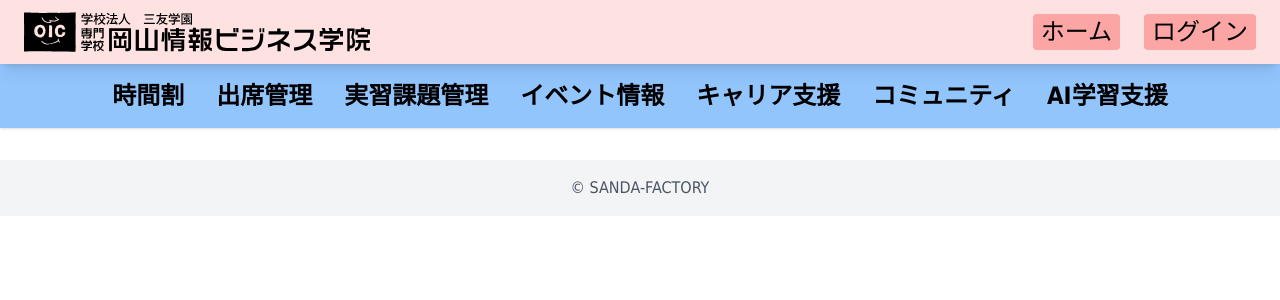
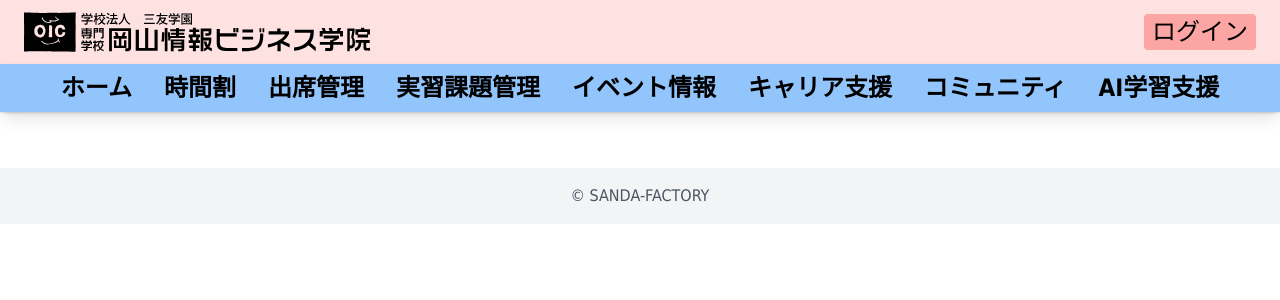
Before and after one commit to shino1892/OIC-Web-Portal, a Next.js app in the folder frontend/: page / in a window 1280 px wide. Shown: the top 300 px of the page. Built offline with nearby package versions, Linux system fonts and the light colour scheme.

Commit message:
update 各種navヘッダーへ統合

```diff
--- a/frontend/src/app/layout.tsx
+++ b/frontend/src/app/layout.tsx
@@ -15,8 +15,8 @@ export default function RootLayout({ children }: { children: React.ReactNode })
         {/* 固定ヘッダー */}
         <Header />
 
-        {/* ヘッダーの高さ分下げる */}
-        <div className="pt-16">{children}</div>
+        {/* ヘッダーの高さ分下げる (Top: h-16 + Bottom: h-12 = h-28) */}
+        <div className="pt-28">{children}</div>
         {/*フッター*/}
         <Footer />
       </body>
--- a/frontend/src/app/page.tsx
+++ b/frontend/src/app/page.tsx
@@ -10,29 +10,7 @@ import Link from "next/link";
 export default function Home() {
   return (
     <main>
-      <nav className="flex gap-8 text-2xl h-16 shadow font-bold items-center justify-center bg-blue-300">
-        <Link href="/time-table">
-          <button className="hover:text-blue-600">時間割</button>
-        </Link>
-        <Link href="/attendance">
-          <button className="hover:text-blue-600">出席管理</button>
-        </Link>
-        <Link href="/tasks">
-          <button className="hover:text-blue-600">実習課題管理</button>
-        </Link>
-        <Link href="/events">
-          <button className="hover:text-blue-600">イベント情報</button>
-        </Link>
-        <Link href="/career">
-          <button className="hover:text-blue-600">キャリア支援</button>
-        </Link>
-        <Link href="/community">
-          <button className="hover:text-blue-600">コミュニティ</button>
-        </Link>
-        <Link href="/ai-support">
-          <button className="hover:text-blue-600">AI学習支援</button>
-        </Link>
-      </nav>
+      <br />
     </main>
   );
 }
--- a/frontend/src/components/Header.tsx
+++ b/frontend/src/components/Header.tsx
@@ -61,15 +61,11 @@ export default function Header() {
   };
 
   return (
-    <header className="fixed w-full top-0 h-16 bg-red-100 shadow-lg z-50 flex items-center justify-end px-6">
-      <img src="/OICLOG.svg" alt="OIC Logo" className="h-10 mr-auto" />
+    <header className="fixed w-full top-0 z-50 bg-red-100 shadow-lg flex flex-col">
+      <div className="headerTop flex items-center justify-between px-6 h-16 w-full">
+        <img src="/OICLOG.svg" alt="OIC Logo" className="h-10" />
         <nav>
           <ul className="flex gap-6 text-2xl items-center">
-          <li>
-            <Link href="/" className="hover:text-blue-600 bg-red-300 px-2 py-1 rounded">
-              ホーム
-            </Link>
-          </li>
             <li>
               {user ? (
                 <div className="flex gap-4 items-center">
@@ -86,6 +82,35 @@ export default function Header() {
             </li>
           </ul>
         </nav>
+      </div>
+      <div className="headerBottom w-full">
+        <nav className="flex gap-8 text-2xl h-12 shadow font-bold items-center justify-center bg-blue-300">
+          <Link href="/" className="hover:text-blue-600">
+            ホーム
+          </Link>
+          <Link href="/time-table">
+            <button className="hover:text-blue-600">時間割</button>
+          </Link>
+          <Link href="/attendance">
+            <button className="hover:text-blue-600">出席管理</button>
+          </Link>
+          <Link href="/tasks">
+            <button className="hover:text-blue-600">実習課題管理</button>
+          </Link>
+          <Link href="/events">
+            <button className="hover:text-blue-600">イベント情報</button>
+          </Link>
+          <Link href="/career">
+            <button className="hover:text-blue-600">キャリア支援</button>
+          </Link>
+          <Link href="/community">
+            <button className="hover:text-blue-600">コミュニティ</button>
+          </Link>
+          <Link href="/ai-support">
+            <button className="hover:text-blue-600">AI学習支援</button>
+          </Link>
+        </nav>
+      </div>
     </header>
   );
 }
```
Lines whose indentation alone changed are shown as unchanged.
